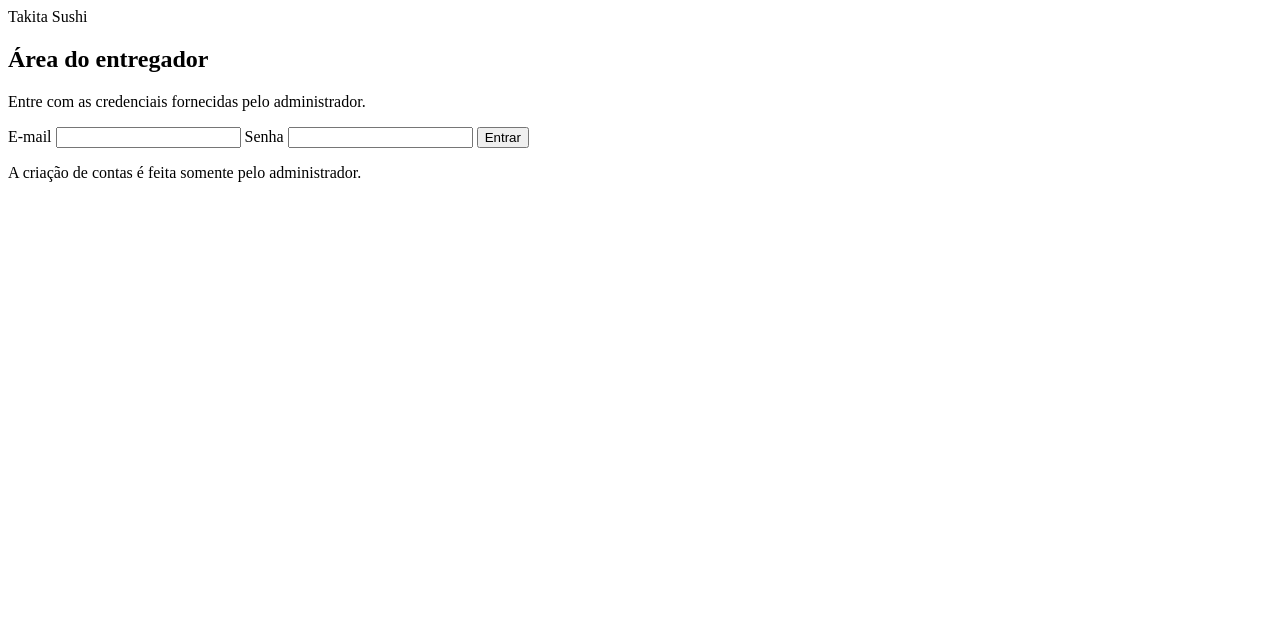
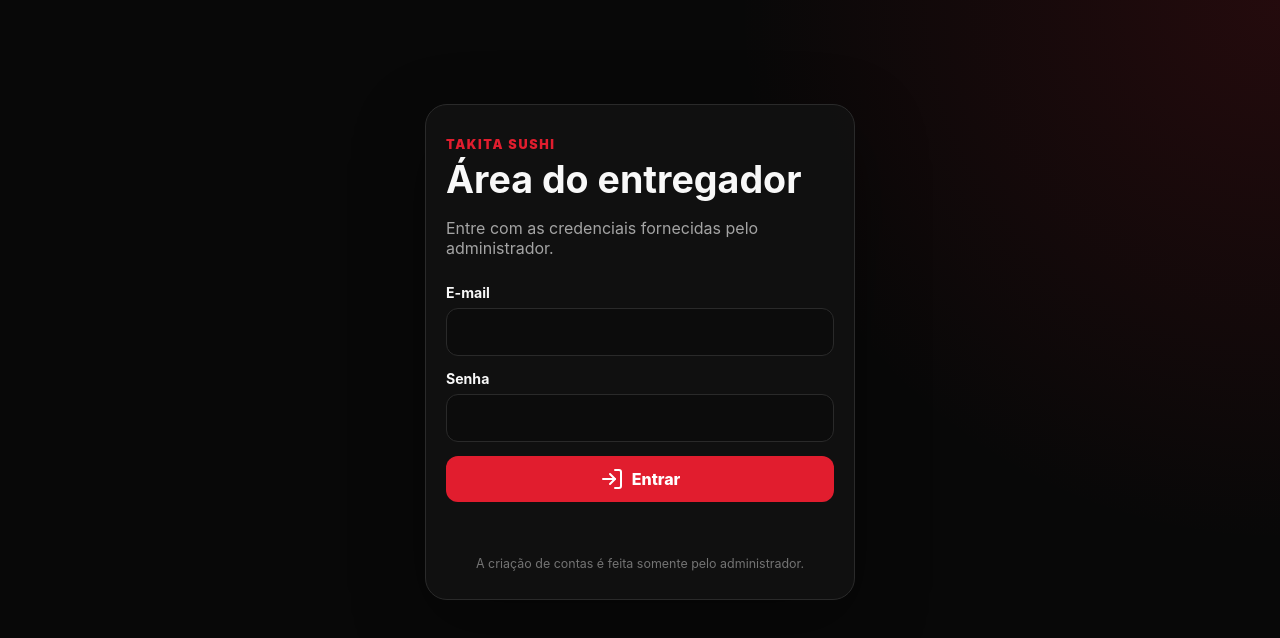
Before and after one commit to guilxz7lll/takita_sushi_admin, a website: page public/entregador/index.html in a window 1280 px wide. Drawn offline with nearby package versions, Linux system fonts and the light colour scheme; the site is published under a folder, as on GitHub Pages, so addresses that start at the root find nothing.

Commit message:
Revert "entregador update"
This reverts commit fa8b6137180b3532788582df4cd55ee2a6b1f4d1.

```diff
--- a/public/entregador/index.html
+++ b/public/entregador/index.html
@@ -5,7 +5,7 @@
   <meta name="viewport" content="width=device-width, initial-scale=1.0" />
   <meta name="theme-color" content="#0b0b0b" />
   <title>Takita Sushi | Entregador</title>
-  <link rel="stylesheet" href="/entregador/entregador.css" />
+  <link rel="stylesheet" href="entregador.css" />
 </head>
 <body>
   <main class="delivery-app">
@@ -81,7 +81,7 @@
 
   <script src="https://unpkg.com/lucide@latest"></script>
   <script src="https://cdn.jsdelivr.net/npm/@supabase/supabase-js@2"></script>
-  <script src="/app-config.js"></script>
-  <script src="/entregador/entregador.js"></script>
+  <script src="../app-config.js"></script>
+  <script src="entregador.js"></script>
 </body>
 </html>
```
